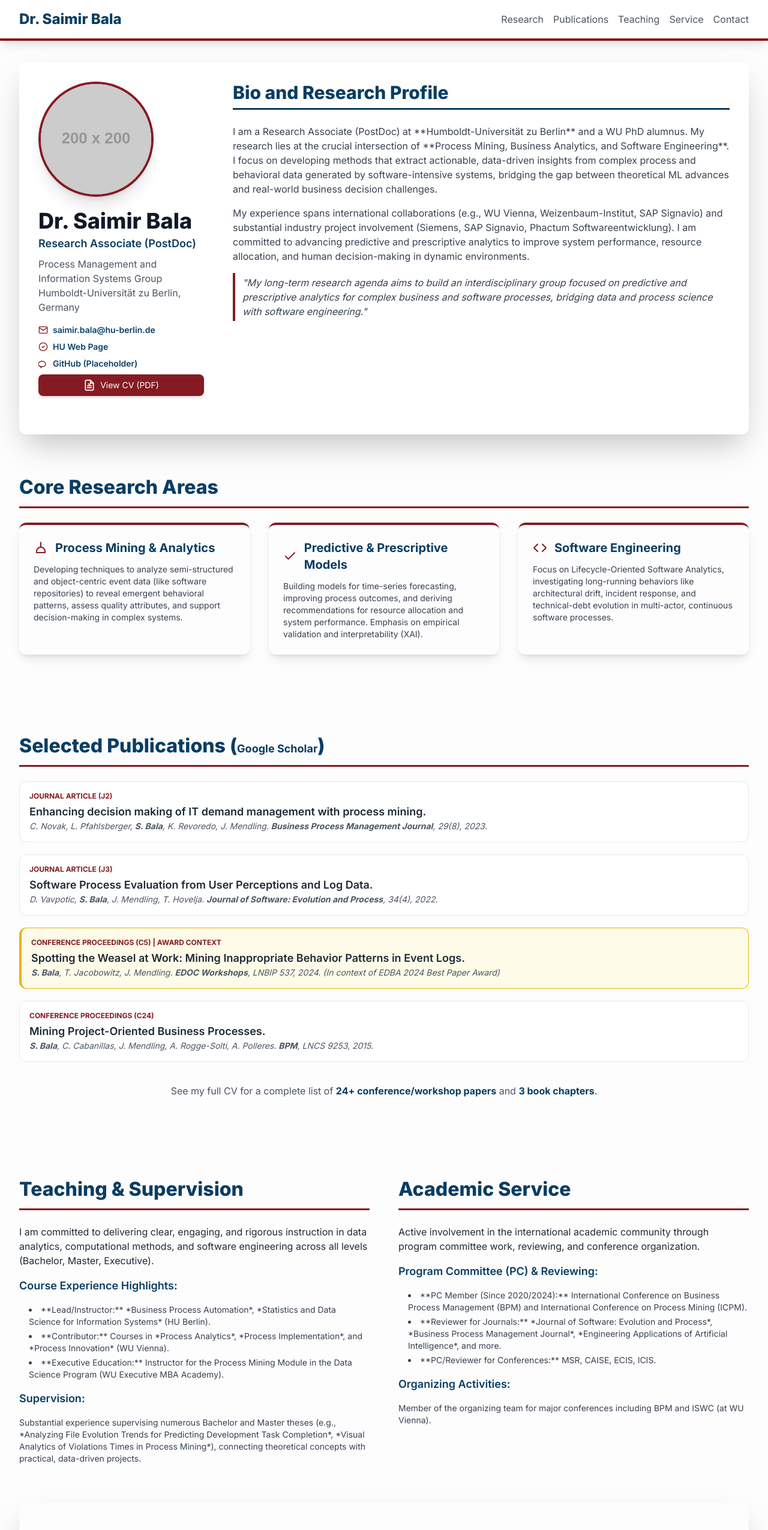
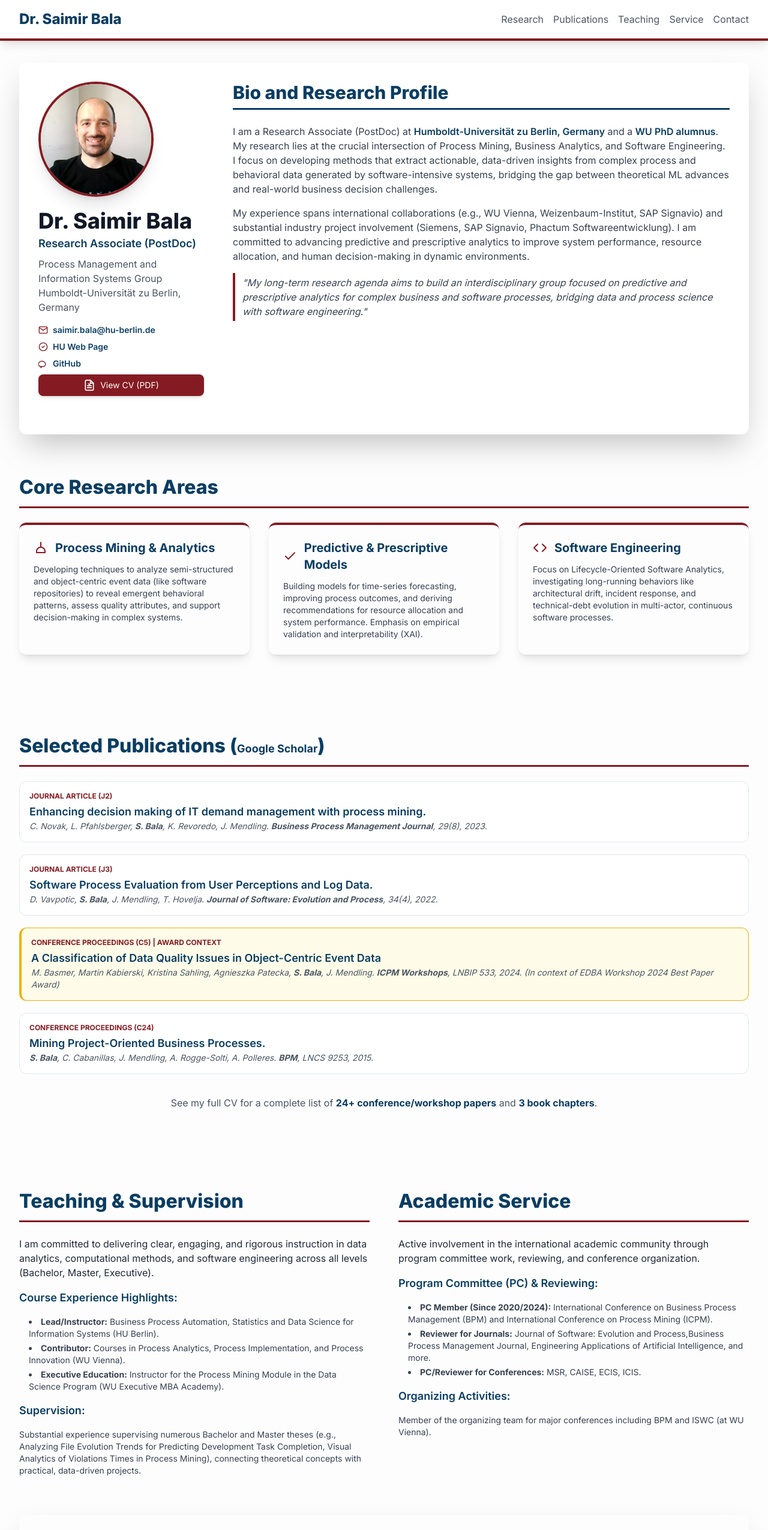
Before and after one commit to s41m1r/saimir-bala-portfolio, a plain HTML site: page index.html in a window 1280 px wide. Shown: the top 2550 px of the page at 60% size. Drawn offline with nearby package versions, Linux system fonts and the light colour scheme; placeholder pictures from the web are drawn by us.

Commit message:
Add CV and Picture, Update Publications and Academic Service

```diff
--- a/index.html
+++ b/index.html
@@ -100,7 +100,7 @@
             <div class="md:w-1/4 flex flex-col items-center md:items-start mb-8 md:mb-0">
                 <!-- Placeholder Image (1:1 ratio, rounded) -->
                 <img class="w-48 h-48 rounded-full object-cover shadow-xl border-4 border-primary mb-5"
-                     src="https://placehold.co/200x200/0a3d62/fdfdfe?text=Saimir+Bala"
+                     src="citations.jpeg"
                      alt="Dr. Saimir Bala Profile Photo">
                 <h1 class="text-4xl font-extrabold text-gray-900 mb-1">Dr. Saimir Bala</h1>
                 <p class="text-lg font-semibold text-secondary mb-2 text-center md:text-left">
@@ -125,9 +125,9 @@
                     </p>
                     <p class="flex items-center">
                         <svg xmlns="http://www.w3.org/2000/svg" class="h-4 w-4 mr-2 text-primary" viewBox="0 0 24 24" fill="none" stroke="currentColor" stroke-width="2" stroke-linecap="round" stroke-linejoin="round"><path d="M9 19c-5 1.5-9-2-9-5c0-4.5 4-8 9-8s9 3.5 9 8c0 3-4 6.5-9 5l-2.75 3.5v-3.5"></path></svg>
-                        <a href="https://github.com/..." target="_blank" class="pro-link">GitHub (Placeholder)</a>
+                        <a href="https://github.com/s41m1r" target="_blank" class="pro-link">GitHub</a>
                     </p>
-                    <a href="Application-BALA-JobID2602.pdf" target="_blank" class="mt-4 px-6 py-2 text-sm text-white font-medium rounded-lg shadow-md hover:shadow-lg flex items-center justify-center bg-primary hover:bg-secondary">
+                    <a href="BALA-CV.pdf" target="_blank" class="mt-4 px-6 py-2 text-sm text-white font-medium rounded-lg shadow-md hover:shadow-lg flex items-center justify-center bg-primary hover:bg-secondary">
                         <svg xmlns="http://www.w3.org/2000/svg" class="h-5 w-5 mr-2" viewBox="0 0 24 24" fill="none" stroke="white" stroke-width="2" stroke-linecap="round" stroke-linejoin="round"><path d="M14 2H6a2 2 0 0 0-2 2v16a2 2 0 0 0 2 2h12a2 2 0 0 0 2-2V8z"></path><polyline points="14 2 14 8 20 8"></polyline><line x1="16" y1="13" x2="8" y2="13"></line><line x1="16" y1="17" x2="8" y2="17"></line><polyline points="10 9 12 11 14 9"></polyline></svg>
                         View CV (PDF)
                     </a>
@@ -137,7 +137,7 @@
             <!-- Short Bio/Summary (Right Column on Desktop) -->
             <div class="md:w-3/4">
                 <h2 class="section-header !text-3xl border-secondary">Bio and Research Profile</h2>
-                <p class="mb-4 text-gray-700">I am a Research Associate (PostDoc) at **Humboldt-Universität zu Berlin** and a WU PhD alumnus. My research lies at the crucial intersection of **Process Mining, Business Analytics, and Software Engineering**. I focus on developing methods that extract actionable, data-driven insights from complex process and behavioral data generated by software-intensive systems, bridging the gap between theoretical ML advances and real-world business decision challenges.</p>
+                <p class="mb-4 text-gray-700">I am a Research Associate (PostDoc) at <a href="https://www.informatik.hu-berlin.de/en/forschung-en/gebiete/promis-en/team/balasaim" target="_blank" class="pro-link">Humboldt-Universität zu Berlin, Germany</a> and a <a href="https://www.wu.ac.at/en/dpkm/team" target="_blank" class="pro-link">WU PhD alumnus</a>. My research lies at the crucial intersection of Process Mining, Business Analytics, and Software Engineering. I focus on developing methods that extract actionable, data-driven insights from complex process and behavioral data generated by software-intensive systems, bridging the gap between theoretical ML advances and real-world business decision challenges.</p>
                 <p class="mb-4 text-gray-700">My experience spans international collaborations (e.g., WU Vienna, Weizenbaum-Institut, SAP Signavio) and substantial industry project involvement (Siemens, SAP Signavio, Phactum Softwareentwicklung). I am committed to advancing predictive and prescriptive analytics to improve system performance, resource allocation, and human decision-making in dynamic environments.</p>
                 <p class="text-gray-700 italic border-l-4 border-primary pl-3 py-1">"My long-term research agenda aims to build an interdisciplinary group focused on predictive and prescriptive analytics for complex business and software processes, bridging data and process science with software engineering."</p>
             </div>
@@ -182,28 +182,28 @@
                 <!-- Pub J2 (Journal) -->
                 <div class="publication-item">
                     <p class="text-xs font-bold uppercase text-primary mb-1">Journal Article (J2)</p>
-                    <p class="font-semibold text-lg text-gray-800">Enhancing decision making of IT demand management with process mining.</p>
+                    <p class="font-semibold text-lg text-gray-800"><a href="https://www.emerald.com/bpmj/article/29/8/230/258190/Enhancing-decision-making-of-IT-demand-management" target="_blank" class="pro-link">Enhancing decision making of IT demand management with process mining.</a></p>
                     <p class="text-sm text-gray-600 italic">C. Novak, L. Pfahlsberger, <span class="font-bold">S. Bala</span>, K. Revoredo, J. Mendling. <span class="font-bold">Business Process Management Journal</span>, 29(8), 2023.</p>
                 </div>
 
                 <!-- Pub J3 (Journal) -->
                 <div class="publication-item">
                     <p class="text-xs font-bold uppercase text-primary mb-1">Journal Article (J3)</p>
-                    <p class="font-semibold text-lg text-gray-800">Software Process Evaluation from User Perceptions and Log Data.</p>
+                    <p class="font-semibold text-lg text-gray-800"><a href="https://doi.org/10.1002/smr.2438" target="_blank" class="pro-link">Software Process Evaluation from User Perceptions and Log Data.</a></p>
                     <p class="text-sm text-gray-600 italic">D. Vavpotic, <span class="font-bold">S. Bala</span>, J. Mendling, T. Hovelja. <span class="font-bold">Journal of Software: Evolution and Process</span>, 34(4), 2022.</p>
                 </div>
 
                 <!-- Pub C5 (Conference - Best Paper Context) -->
                 <div class="publication-item border-l-4 border-yellow-500 bg-yellow-50">
                     <p class="text-xs font-bold uppercase text-primary mb-1">Conference Proceedings (C5) | Award Context</p>
-                    <p class="font-semibold text-lg text-gray-800">Spotting the Weasel at Work: Mining Inappropriate Behavior Patterns in Event Logs.</p>
-                    <p class="text-sm text-gray-600 italic"><span class="font-bold">S. Bala</span>, T. Jacobowitz, J. Mendling. <span class="font-bold">EDOC Workshops</span>, LNBIP 537, 2024. (In context of EDBA 2024 Best Paper Award)</p>
+                    <p class="font-semibold text-lg text-gray-800"><a href="https://link.springer.com/chapter/10.1007/978-3-031-82225-4_23" target="_blank" class="pro-link">A Classification of Data Quality Issues in Object-Centric Event Data</a></p>
+                    <p class="text-sm text-gray-600 italic">M. Basmer, Martin Kabierski, Kristina Sahling, Agnieszka Patecka, <span class="font-bold">S. Bala</span>, J. Mendling. <span class="font-bold">ICPM Workshops</span>, LNBIP 533, 2024. (In context of EDBA Workshop 2024 Best Paper Award)</p>
                 </div>
 
                 <!-- Pub C24 (Conference - High Impact) -->
                 <div class="publication-item">
                     <p class="text-xs font-bold uppercase text-primary mb-1">Conference Proceedings (C24)</p>
-                    <p class="font-semibold text-lg text-gray-800">Mining Project-Oriented Business Processes.</p>
+                    <p class="font-semibold text-lg text-gray-800"><a href="https://link.springer.com/chapter/10.1007/978-3-319-23063-4_28" target="_blank" class="pro-link">Mining Project-Oriented Business Processes.</a></p>
                     <p class="text-sm text-gray-600 italic"><span class="font-bold">S. Bala</span>, C. Cabanillas, J. Mendling, A. Rogge-Solti, A. Polleres. <span class="font-bold">BPM</span>, LNCS 9253, 2015.</p>
                 </div>
 
@@ -224,13 +224,13 @@
 
                     <h3 class="font-semibold text-lg mt-4 text-secondary">Course Experience Highlights:</h3>
                     <ul class="list-disc list-inside ml-4 space-y-1 text-sm">
-                        <li>**Lead/Instructor:** *Business Process Automation*, *Statistics and Data Science for Information Systems* (HU Berlin).</li>
-                        <li>**Contributor:** Courses in *Process Analytics*, *Process Implementation*, and *Process Innovation* (WU Vienna).</li>
-                        <li>**Executive Education:** Instructor for the Process Mining Module in the Data Science Program (WU Executive MBA Academy).</li>
+                        <li><strong>Lead/Instructor:</strong> Business Process Automation, Statistics and Data Science for Information Systems (HU Berlin).</li>
+                        <li><strong>Contributor:</strong> Courses in Process Analytics, Process Implementation, and Process Innovation (WU Vienna).</li>
+                        <li><strong>Executive Education:</strong> Instructor for the Process Mining Module in the Data Science Program (WU Executive MBA Academy).</li>
                     </ul>
 
                     <h3 class="font-semibold text-lg mt-4 text-secondary">Supervision:</h3>
-                    <p class="text-sm">Substantial experience supervising numerous Bachelor and Master theses (e.g., *Analyzing File Evolution Trends for Predicting Development Task Completion*, *Visual Analytics of Violations Times in Process Mining*), connecting theoretical concepts with practical, data-driven projects.</p>
+                    <p class="text-sm">Substantial experience supervising numerous Bachelor and Master theses (e.g., Analyzing File Evolution Trends for Predicting Development Task Completion, Visual Analytics of Violations Times in Process Mining), connecting theoretical concepts with practical, data-driven projects.</p>
                 </div>
             </section>
 
@@ -242,9 +242,9 @@
 
                     <h3 class="font-semibold text-lg mt-4 text-secondary">Program Committee (PC) & Reviewing:</h3>
                     <ul class="list-disc list-inside ml-4 space-y-1 text-sm">
-                        <li>**PC Member (Since 2020/2024):** International Conference on Business Process Management (BPM) and International Conference on Process Mining (ICPM).</li>
-                        <li>**Reviewer for Journals:** *Journal of Software: Evolution and Process*, *Business Process Management Journal*, *Engineering Applications of Artificial Intelligence*, and more.</li>
-                        <li>**PC/Reviewer for Conferences:** MSR, CAISE, ECIS, ICIS.</li>
+                        <li><strong>PC Member (Since 2020/2024):</strong> International Conference on Business Process Management (BPM) and International Conference on Process Mining (ICPM).</li>
+                        <li><strong>Reviewer for Journals:</strong> Journal of Software: Evolution and Process,Business Process Management Journal, Engineering Applications of Artificial Intelligence, and more.</li>
+                        <li><strong>PC/Reviewer for Conferences:</strong> MSR, CAISE, ECIS, ICIS.</li>
                     </ul>
 
                     <h3 class="font-semibold text-lg mt-4 text-secondary">Organizing Activities:</h3>
```
Also changed, not shown: citations.jpeg (added), 1 other file.
